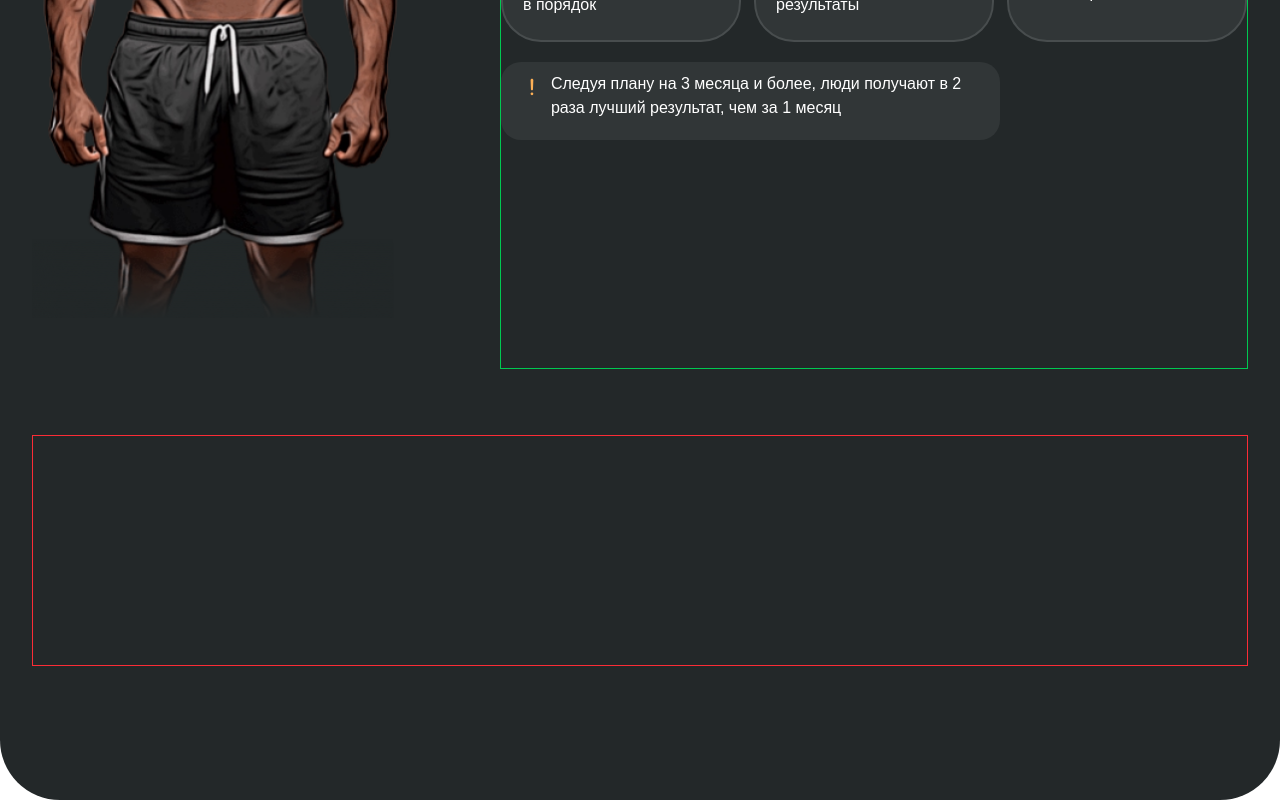
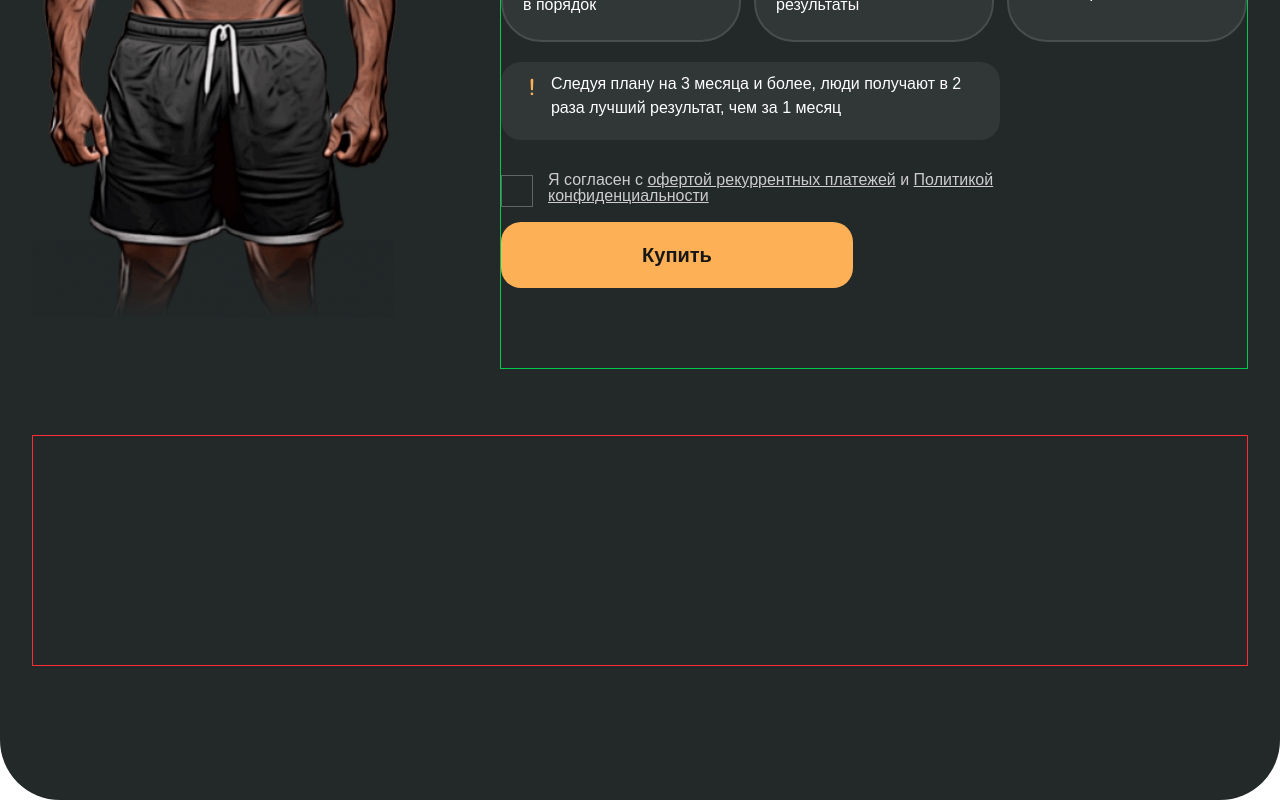
Before and after one commit to BatanAndrei/testovoe_4a_konsalting, a Next.js app: page / in a window 1280 px wide. Shown: the part 821-1621 px from the top of the page. Built offline with nearby package versions, Linux system fonts and the light colour scheme.

Commit message:
added checkbox

```diff
--- a/app/page.js
+++ b/app/page.js
@@ -4,6 +4,7 @@ import Image from 'next/image';
 import imgDesck from '../public/imgDesck.png';
 import TariffCardDesck from '../components/ui/TariffCardDesck/TariffCardDesck';
 import AlertIcon from '../components/AlertIcon/AlertIcon';
+import Checkbox from '../components/ui/Checkbox/Checkbox';
 
 export default function Home() {
 
@@ -36,6 +37,12 @@ export default function Home() {
                 <AlertIcon />
                 <span className='ml-[8px] text-[#FFFFFF] text-[16px] font-montserrat font-regular'>Следуя плану на 3 месяца и более, люди получают в 2 раза лучший результат, чем за 1 месяц</span>
               </div>
+              <div className='flex items-center mt-[30px] w-[649px] h-[36px]'>
+                <Checkbox className='w-[32px] h-[32px] cursor-pointer'/>
+                <div className='ml-[15px] text-[#CDCDCD] text-[16px] font-montserrat font-regular leading-none'>Я согласен с <span className="underline cursor-pointer">офертой рекуррентных платежей</span> и <span className="underline cursor-pointer">Политикой конфиденциальности</span>
+                </div>
+              </div>
+              <Button title='Купить' className='mt-[16px] cursor-pointer w-[352px] h-[66px] rounded-[20px] bg-[#FDB056] text-[20px] font-montserrat font-bold' />
              </div>
           </div>
           <div className='mt-[66px] w-[1216px] h-[231px] border border-red-500'>
--- /dev/null
+++ b/components/ui/Checkbox/Checkbox.jsx
@@ -0,0 +1,12 @@
+import styles from './checkbox.module.css';
+
+const Checkbox = ({ className }) => {
+	return (
+		<label className={styles.label}>
+			<input type="checkbox" className={styles.checkbox} />
+			<span className={styles.fake}></span>
+		</label>
+	)
+}
+
+export default Checkbox;
--- /dev/null
+++ b/components/ui/Checkbox/checkbox.module.css
@@ -0,0 +1,30 @@
+.label {
+    cursor: pointer;
+}
+.checkbox{
+    display: none;
+}
+.fake{
+    display: inline-flex;
+    width: 32px;
+    height: 32px;
+    background: #232829;
+    color: #FDB056;
+    font-size: 28px;
+    border: 1px solid #606566;
+    justify-content: center;
+}
+.fake::before{
+    content: "";
+    width: 20px;
+    height: 10px;
+    border-left: 2px solid currentColor;
+    border-bottom: 2px solid currentColor;
+    transform: rotate(-45deg) translate(-6px, 4px);
+    opacity: 0;
+    transition: .2s;
+}
+
+.checkbox:checked + .fake::before{
+    opacity: 1;
+}
```
